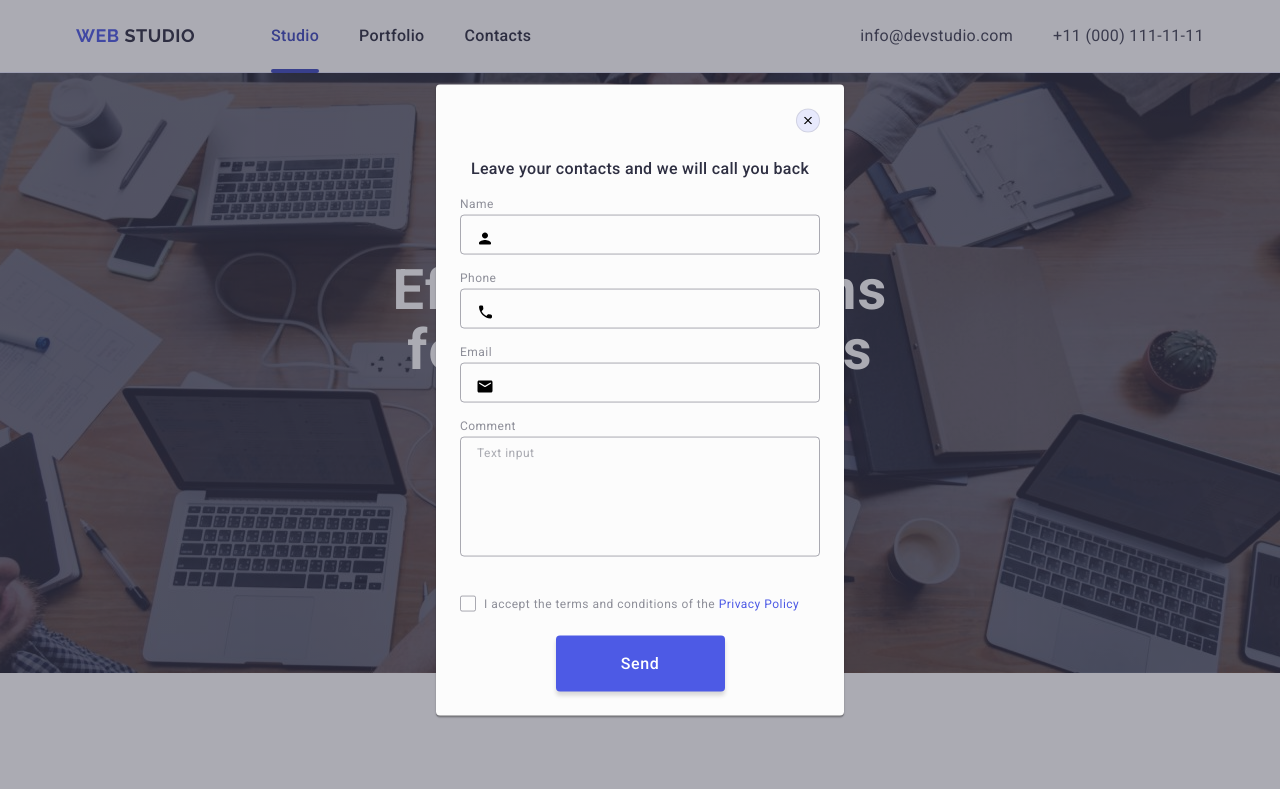
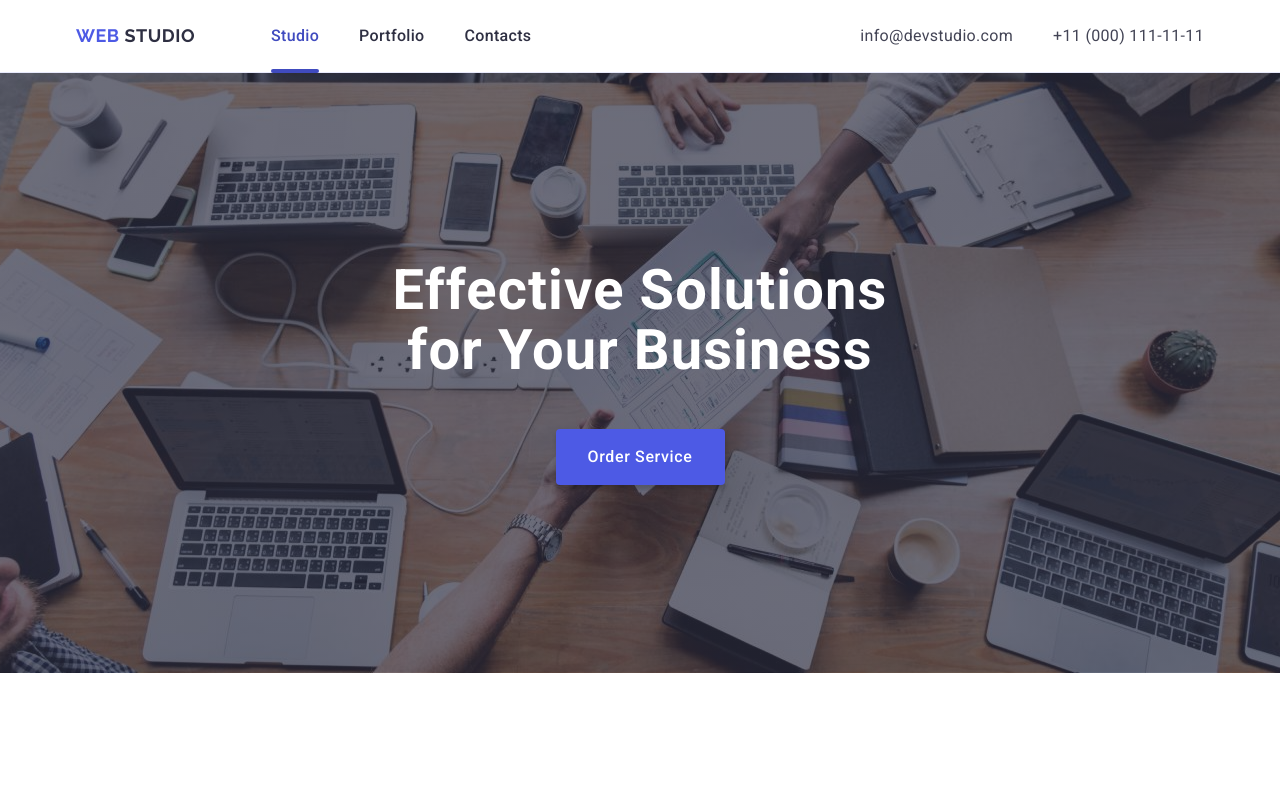
Before and after one commit to Irina-Suh/goit-markup-hw-05, a plain HTML site: page index.html in a window 1280 px wide. Shown: the top 789 px of the page. Drawn offline with nearby package versions, Linux system fonts and the light colour scheme.

Commit message:
cleaned  is-open

```diff
--- a/index.html
+++ b/index.html
@@ -496,7 +496,7 @@
          </div>
     </footer>
 
-    <div class="backdrop is-open"> <!-- is-open -->
+    <div class="backdrop "> <!-- is-open -->
 
         <div class="modal">
 <button type="button" class="modal-open-btn">
```
